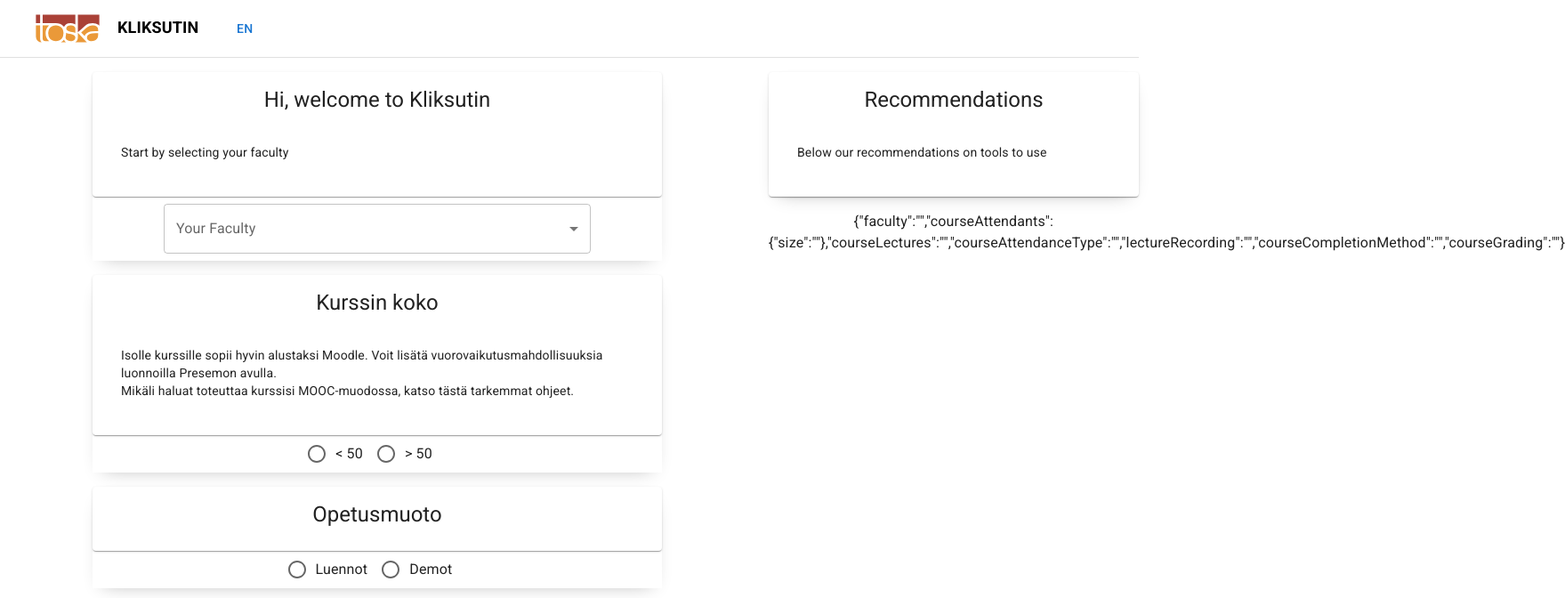
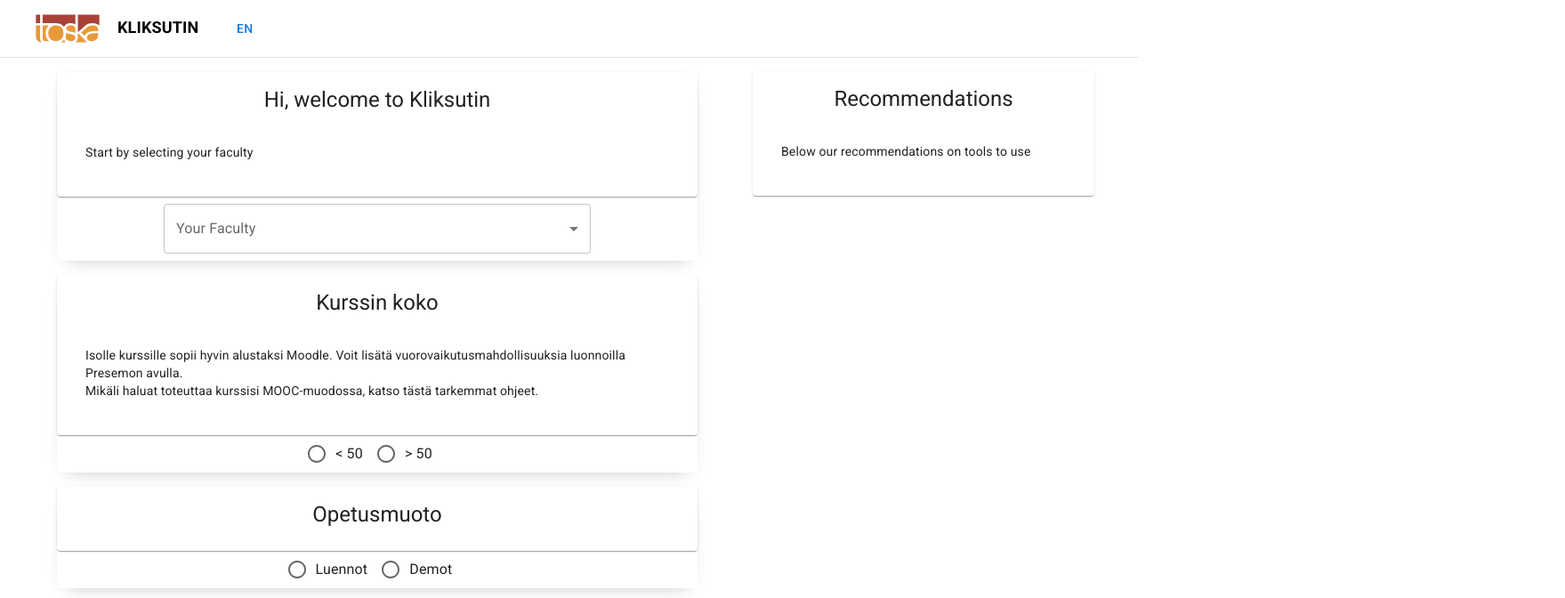
Before and after one commit to UniversityOfHelsinkiCS/kliksutin, a React (Create React App) app: page / in a window 1280 px wide. Shown: the top 672 px of the page at 89% size, 1759 px wide, since content can reach past the window. Built offline with nearby package versions, Linux system fonts and the light colour scheme.

Commit message:
Change recommendations to stick to the window

```diff
--- a/src/client/components/Form/Form.tsx
+++ b/src/client/components/Form/Form.tsx
@@ -12,7 +12,7 @@ import SelectFaculty from './SelectFaculty'
 import Recommendations from './Recommendations'
 
 const Form = () => {
-  const { handleSubmit, control, watch, getValues } = useForm({
+  const { handleSubmit, control, watch } = useForm({
     mode: 'onBlur',
     shouldUnregister: true,
     defaultValues: {
@@ -34,7 +34,7 @@ const Form = () => {
     console.log(submittedData)
   }
   return (
-    <Grid container spacing={2}>
+    <Grid container spacing={2} alignItems="center" justifyContent="center">
       <Grid item xs={8}>
         <form onSubmit={handleSubmit(onSubmit)}>
           <SelectFaculty control={control} />
@@ -49,7 +49,6 @@ const Form = () => {
       </Grid>
       <Grid item xs={4}>
         <Recommendations />
-        <p>{JSON.stringify(getValues())}</p>
       </Grid>
     </Grid>
   )
--- a/src/client/components/Form/Recommendations.tsx
+++ b/src/client/components/Form/Recommendations.tsx
@@ -8,8 +8,8 @@ const Recommendations = () => {
   const classes = styles.cardStyles
 
   return (
-    <Box sx={classes.card}>
-      <Card>
+    <Box>
+      <Card sx={classes.recommendationCard}>
         <CardContent>
           <Typography variant="h5" sx={classes.heading} component="div">
             <Trans i18nKey="recommendations:title" />
--- a/src/client/components/Form/SelectFaculty.tsx
+++ b/src/client/components/Form/SelectFaculty.tsx
@@ -39,7 +39,6 @@ const SelectFaculty: React.FC<InputProps> = ({ control }) => {
         name="faculty"
         defaultValue=""
         render={({ field }) => (
-          <Box display="flex" justifyContent="center">
           <FormControl sx={{ m: 1, width: 480, maxWidth: '80%' }}>
             <InputLabel>
               <Trans i18nKey="facultySelect:inputLabel" />
@@ -64,7 +63,6 @@ const SelectFaculty: React.FC<InputProps> = ({ control }) => {
               </MenuItem>
             </Select>
           </FormControl>
-          </Box>
         )}
       />
     </Box>
--- a/src/client/components/Form/styles.ts
+++ b/src/client/components/Form/styles.ts
@@ -1,13 +1,18 @@
 const cardStyles = {
   card: {
-    maxWidth: 640,
-    mx: 'auto',
+    mx: 8,
     mb: 2,
     transition: '0.3s',
     boxShadow: '0 8px 20px -12px rgba(0,0,0,0.3)',
     '&:hover': {
       boxShadow: '0 16px 70px -12.125px rgba(0,0,0,0.3)',
     },
+  },
+  recommendationCard: {
+    position: 'fixed',
+    top: 80,
+    right: 50,
+    width: '30%',
   },
   content: {
     mt: 4,
```
Lines whose indentation alone changed are shown as unchanged.
